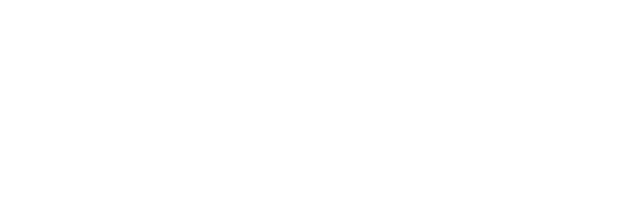
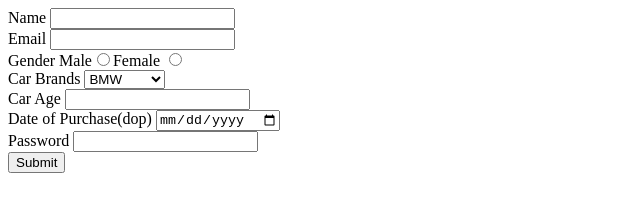
Before and after one commit to acciojob/car-insurance-form-Dilipmandadi27, a website: page main.html in a window 1280 px wide. Shown: the whole page, without its empty margins (0-640 px from the left). Drawn offline with Linux system fonts and the light colour scheme.

Commit message:
created a submission

```diff
--- a/main.html
+++ b/main.html
@@ -8,6 +8,48 @@
 
 <body>
 	<!-- the entire body must be written by student -->
+
+
+ <form method="post">
+    <label for="name">Name</label>
+<input type="text" id="name" required>
+<br>
+<label for="email">Email</label>
+<input type="email" required>
+<br>
+<label for="gender">Gender</label>
+Male<input type="radio" required name="gender">Female <input type="radio" name="gender" required>
+<br>
+<label for="cars">Car Brands</label>
+<select id="cars">
+<option >BMW</option>
+<option >Audi</option>
+<option >Mercedez</option>
+</select>
+<br>
+<label for="carage">Car Age</label>
+<input type="number" id="carage" required>
+<br>
+<label for="dop">Date of Purchase(dop)</label>
+<input type="date" id="dop" required>
+<br>
+<label for="password">Password</label>
+<input type="password" id="password" required>
+<br>
+<button type="submit">Submit</button>
+
+
+</form>
+
+
+
+
+
+
+
+
+
+
     <script type="text/javascript" src="./script.js">
 </script>
 
```
